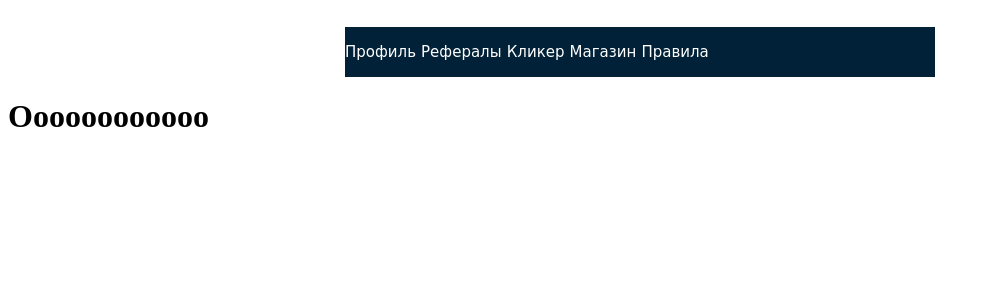
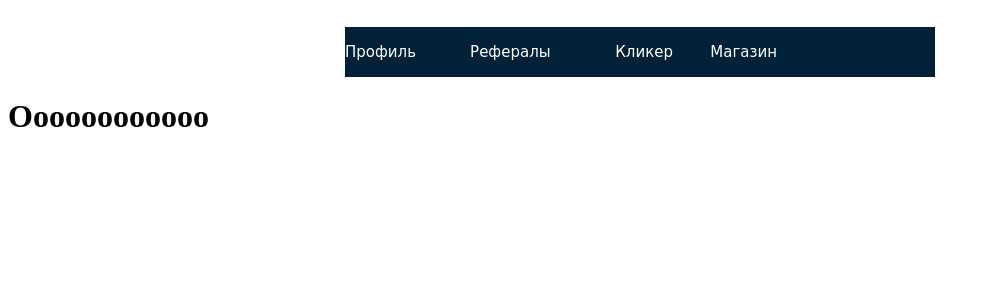
Before and after one commit to Dvutis/dvutis.github.io, a PHP site: page / in a window 1280 px wide. Shown: the top 300 px of the page, without its empty margins (0-989 px from the left). Run offline with PHP 8.4, Linux system fonts and the light colour scheme.

Commit message:
Update main.css

```diff
--- a/dlicker/main.css
+++ b/dlicker/main.css
@@ -27,18 +27,18 @@ nav .animation{
   transition: all .5s ease 0s;
   border-radius: 8px;
 }
-a:nth-cild(1) {
+a:nth-child(1) {
   width: 120px;
 }
-a:nth-cild(2) {
+a:nth-child(2) {
   width: 140px;
 }
-a:nth-cild(3) {
+a:nth-child(3) {
   width: 90px;
 }
-a:nth-cild(4) {
+a:nth-child(4) {
   width: 110px;
 }
-a:nth-cild(5) {
+a:nth-child(5) {
   width: 110px;
 }
```
